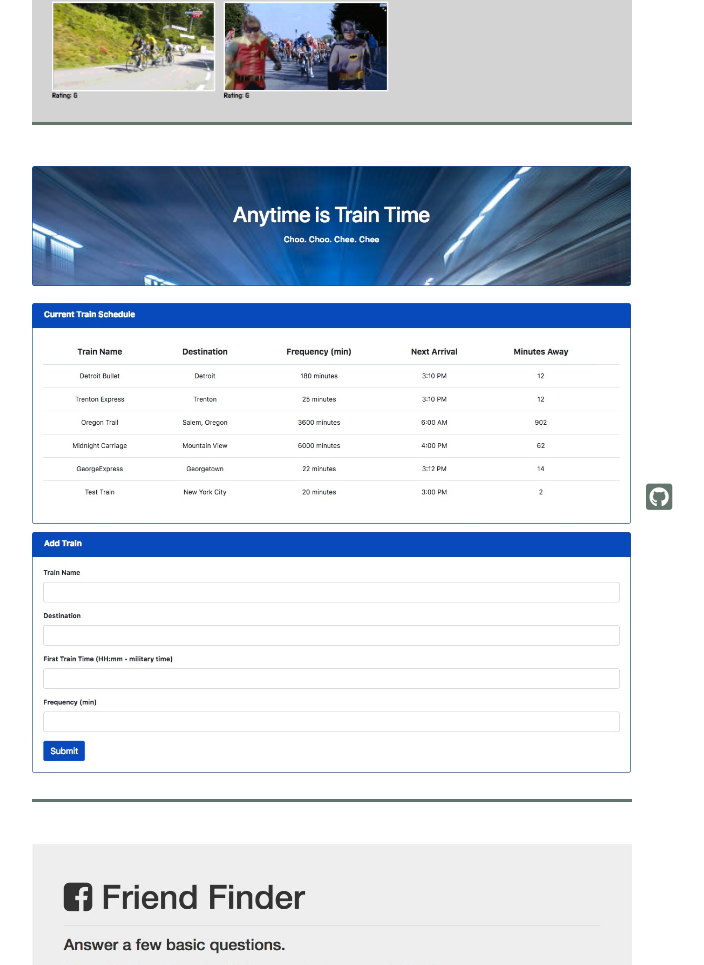
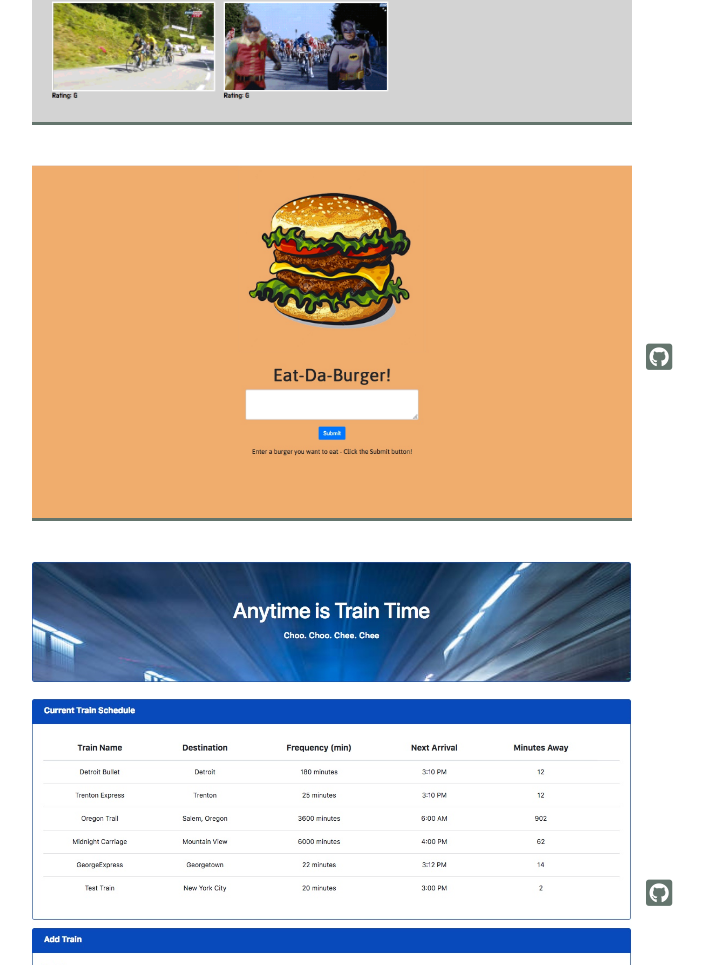
Before and after one commit to koneone2002/new-portfolio, a plain HTML site: page index.html in a window 1280 px wide. Shown: the part 2705-3670 px from the top of the page, without its empty margins (288-992 px from the left). Drawn offline with nearby package versions, Linux system fonts and the light colour scheme; a web font is replaced by a local one.

Commit message:
new portfolio

```diff
--- a/index.html
+++ b/index.html
@@ -175,6 +175,15 @@
                     </a>
 
                 </div>
+                <div>
+
+                    <a href="https://secret-bastion-79125.herokuapp.com/" target="_blank">
+                        <img src="assets/images/burger.screenShot.jpeg" class="porto img-fluid">
+                        <a href="https://github.com/koneone2002/burger.git" target="_blank">
+                            <i class="fab fa-github-square"></i>
+                        </a>
+
+                </div>
 
 
                 <div>
```
Also changed, not shown: assets/images/burger.screenShot.jpeg (added).
